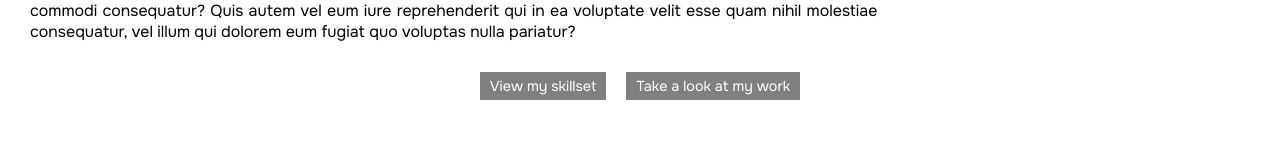
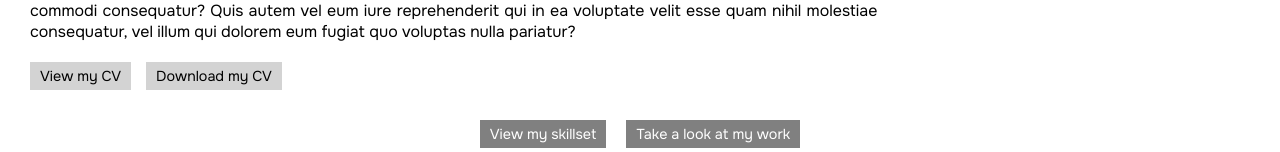
Before and after one commit to zoltan-antal/portfolio-website, a React (Vite) app: page /#/about in a window 1280 px wide. Shown: the part 403-555 px from the top of the page. Built offline with nearby package versions, Linux system fonts and the light colour scheme.

Commit message:
Add CV buttons & simplify styling

```diff
--- a/src/App.css
+++ b/src/App.css
@@ -57,7 +57,7 @@ html {
     justify-content: flex-start;
     align-items: center;
 
-    .page-links {
+    .button-group {
       display: flex;
       flex-direction: row;
       justify-content: center;
--- a/src/components/About/index.css
+++ b/src/components/About/index.css
@@ -16,6 +16,19 @@ main.about {
       gap: 20px;
 
       text-align: justify;
+
+      #cv-buttons {
+        gap: 15px;
+
+        button {
+          background-color: lightgrey;
+          color: black;
+
+          &:hover {
+            background-color: grey;
+          }
+        }
+      }
     }
 
     .photo {
--- a/src/components/About/index.jsx
+++ b/src/components/About/index.jsx
@@ -1,8 +1,22 @@
 import './index.css';
 import { Link } from 'react-router-dom';
 import wipIcon from '../../assets/images/icons/wip.svg';
+import cv from '../../assets/files/Zoltan_Antal-CV.pdf';
 
 const About = () => {
+  const downloadCV = () => {
+    const cvDownloadLink = document.createElement('a');
+    cvDownloadLink.href = cv;
+    cvDownloadLink.setAttribute('download', 'Zoltan_Antal-CV.pdf');
+    cvDownloadLink.click();
+  };
+
+  const viewCV = () => {
+    window.open(cv, '_blank', 'noopener,noreferrer');
+  };
+
+  console.log(Object.keys(cv));
+
   return (
     <main className="about">
       <h1>About me</h1>
@@ -35,10 +49,14 @@ const About = () => {
             nihil molestiae consequatur, vel illum qui dolorem eum fugiat quo
             voluptas nulla pariatur?
           </p>
+          <div className="button-group" id="cv-buttons">
+            <button onClick={viewCV}>View my CV</button>
+            <button onClick={downloadCV}>Download my CV</button>
+          </div>
         </div>
         <img className="photo" src={wipIcon} alt="Portrait" />
       </div>
-      <div className="page-links">
+      <div className="button-group">
         <Link to="/skills">
           <button>View my skillset</button>
         </Link>
--- a/src/components/Home/index.jsx
+++ b/src/components/Home/index.jsx
@@ -13,7 +13,7 @@ const Home = () => {
         I&apos;m a full-stack software developer specialising in web
         development, based in Berkshire, UK.
       </p>
-      <div className="page-links">
+      <div className="button-group">
         <Link to="/about">
           <button>Learn more about me</button>
         </Link>
```
Also changed, not shown: 1 other file (tests, documents, lock files or other folders).
